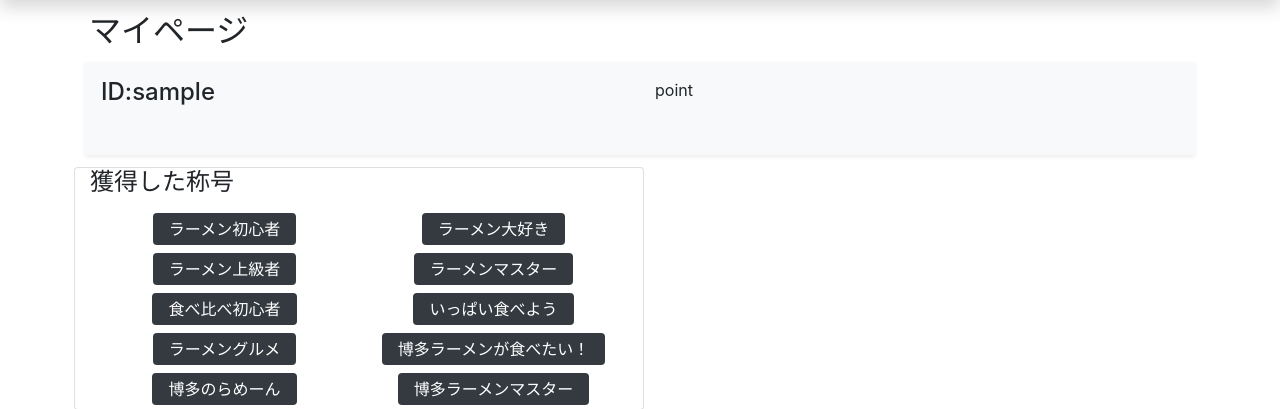
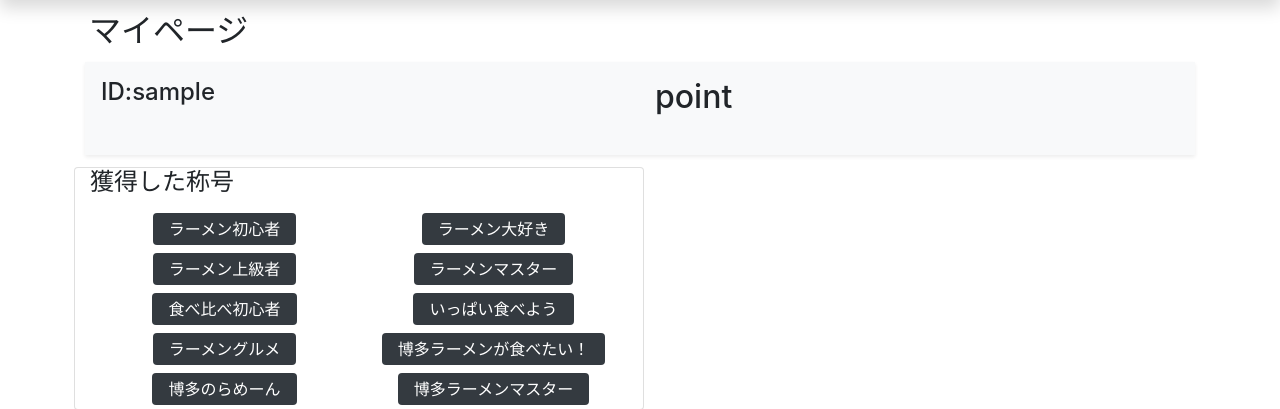
Before and after one commit to fulutori/NinnNiku, a PHP site: page /mypage.php in a window 1280 px wide. Shown: the part 64-473 px from the top of the page. Run offline with PHP 8.4, Linux system fonts and the light colour scheme; a user stored in the database is signed in; data comes from the database, SQL or seed files in the repository; data that the repository does not hold is empty; a stand-in replaces the project's code that opens the database connection.

Commit message:
Update mypage.php

```diff
--- a/mypage.php
+++ b/mypage.php
@@ -68,7 +68,7 @@ $user_id = $id;
 			echo "<div class=\"rounded px-3 py-1 m-auto text-white achv achv_cls".$achv_class."\">".$achv_name."</div>"
 			?>
 		</div>
-		<div class="col-6">
+		<div class="col-6 h2">
 			<?php echo $point."point";?>
 		</div>
 	</div>
```
